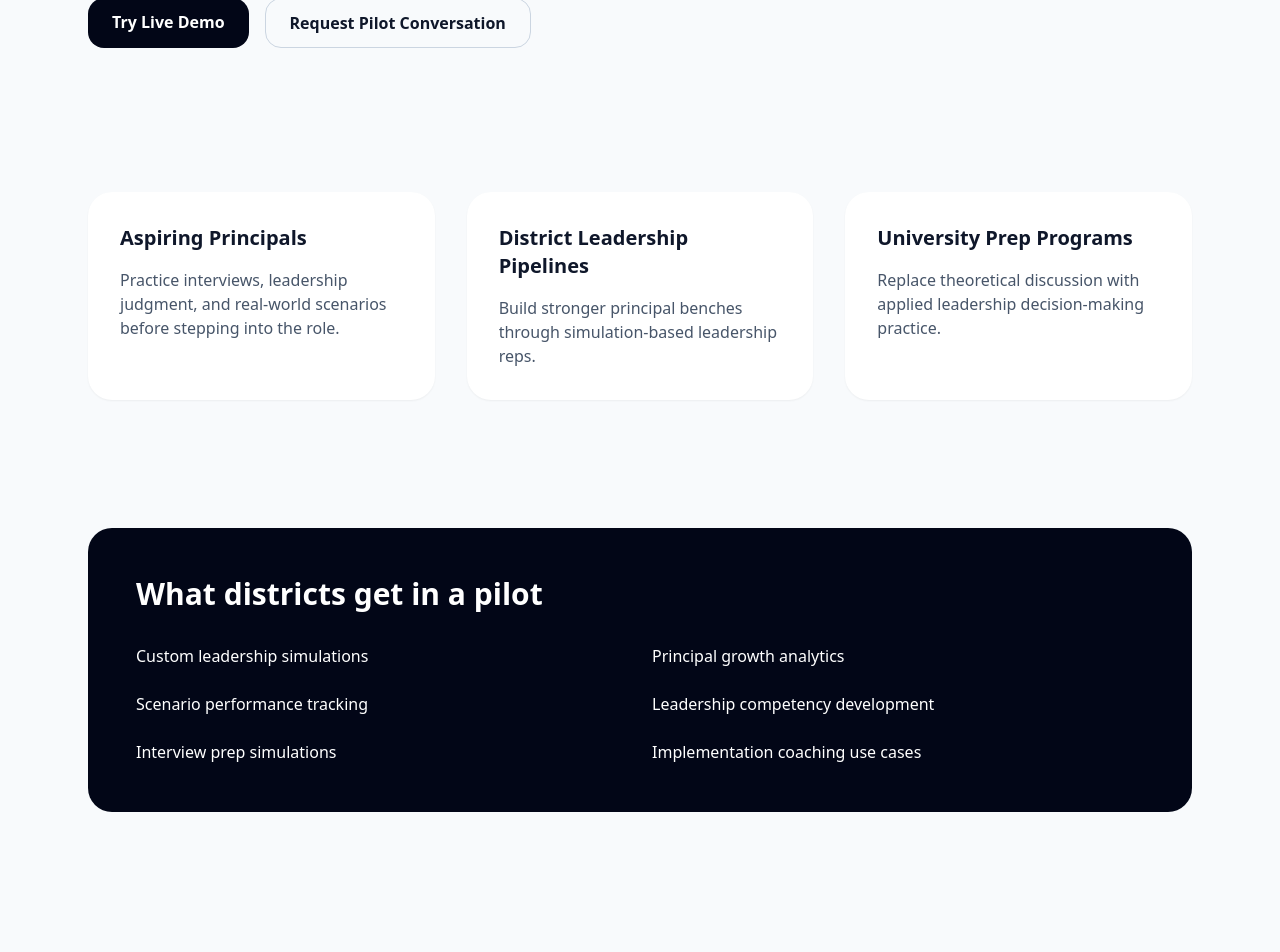
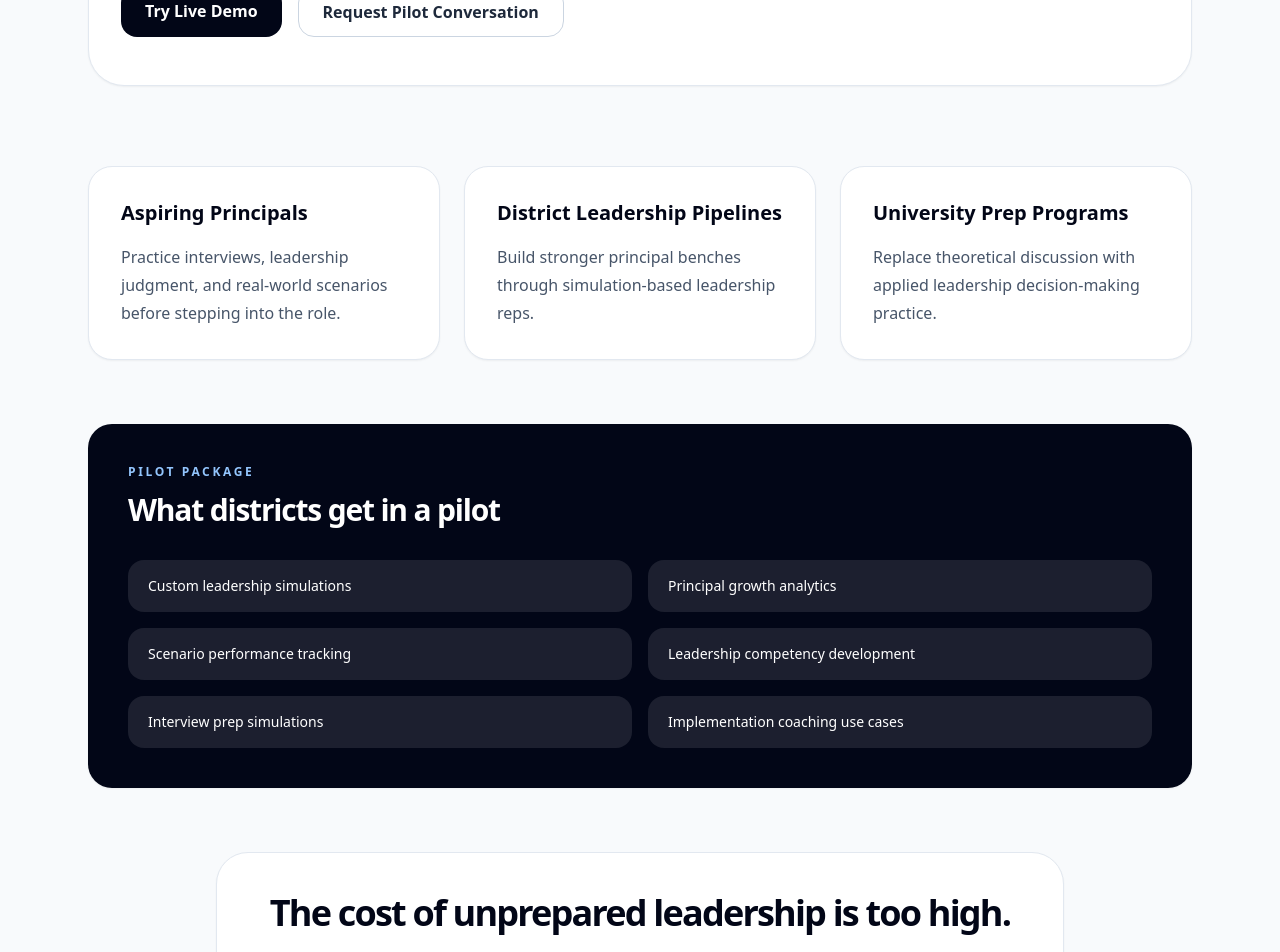
Before and after one commit to jmarc296-jpg/instructional-leadership-practice, a Next.js app: page /pilot in a window 1280 px wide. Shown: the part 500-1452 px from the top of the page. Built offline with nearby package versions, Linux system fonts and the light colour scheme.

Commit message:
Upgrade pilot landing page design

```diff
--- a/app/pilot/page.tsx
+++ b/app/pilot/page.tsx
@@ -1,17 +1,26 @@
+const pilotFeatures = [
+  'Custom leadership simulations',
+  'Principal growth analytics',
+  'Scenario performance tracking',
+  'Leadership competency development',
+  'Interview prep simulations',
+  'Implementation coaching use cases'
+]
+
 export default function PilotPage() {
   return (
     <main className="min-h-screen bg-slate-50 text-slate-900">
       <section className="mx-auto max-w-6xl px-6 py-20">
-        <div className="max-w-4xl">
+        <div className="premium-panel rounded-[36px] border border-slate-200 bg-white px-8 py-12 shadow-sm">
           <p className="text-sm font-semibold uppercase tracking-[0.25em] text-blue-600">
             Leadership Flight Simulator
           </p>
 
-          <h1 className="mt-6 text-5xl font-bold tracking-tight text-slate-950 leading-tight">
+          <h1 className="mt-6 max-w-5xl text-5xl font-semibold tracking-[-0.05em] text-slate-950 leading-tight">
             Simulation-based leadership development for principals before the real pressure hits.
           </h1>
 
-          <p className="mt-6 text-xl text-slate-600 leading-relaxed">
+          <p className="mt-6 max-w-4xl text-xl text-slate-600 leading-relaxed">
             Most school leaders are evaluated on moments they rarely get to practice:
             difficult feedback conversations, instructional leadership decisions,
             staff resistance, parent conflict, culture breakdowns, and board-level pressure.
@@ -21,14 +30,14 @@ export default function PilotPage() {
           <div className="mt-10 flex flex-wrap gap-4">
             <a
               href="/"
-              className="rounded-2xl bg-slate-950 px-6 py-3 text-white font-semibold"
+              className="premium-button rounded-2xl bg-slate-950 px-6 py-3 text-white font-semibold"
             >
               Try Live Demo
             </a>
 
             <a
-              href="mailto:jmarc296@gmail.com?subject=LeadSharper Pilot Inquiry"
-              className="rounded-2xl border border-slate-300 px-6 py-3 font-semibold"
+              href="/#waitlist"
+              className="premium-button rounded-2xl border border-slate-300 px-6 py-3 font-semibold text-slate-800"
             >
               Request Pilot Conversation
             </a>
@@ -36,64 +45,59 @@ export default function PilotPage() {
         </div>
       </section>
 
-      <section className="mx-auto max-w-6xl px-6 py-16">
-        <div className="grid gap-8 md:grid-cols-3">
-          <div className="rounded-3xl bg-white p-8 shadow-sm">
-            <h3 className="text-xl font-bold">Aspiring Principals</h3>
-            <p className="mt-4 text-slate-600">
-              Practice interviews, leadership judgment, and real-world scenarios before stepping into the role.
+      <section className="mx-auto max-w-6xl px-6 pb-16">
+        <div className="grid gap-6 md:grid-cols-3">
+          {[
+            ['Aspiring Principals', 'Practice interviews, leadership judgment, and real-world scenarios before stepping into the role.'],
+            ['District Leadership Pipelines', 'Build stronger principal benches through simulation-based leadership reps.'],
+            ['University Prep Programs', 'Replace theoretical discussion with applied leadership decision-making practice.']
+          ].map(([title, text]) => (
+            <div key={title} className="premium-panel rounded-3xl bg-white p-8 shadow-sm border border-slate-200">
+              <h3 className="text-xl font-semibold text-slate-950">{title}</h3>
+              <p className="mt-4 text-slate-600 leading-7">{text}</p>
+            </div>
+          ))}
+        </div>
+      </section>
+
+      <section className="mx-auto max-w-6xl px-6 pb-16">
+        <div className="premium-panel rounded-3xl bg-slate-950 p-10 text-white shadow-sm">
+          <p className="text-xs font-semibold uppercase tracking-[0.22em] text-blue-300">
+            Pilot Package
           </p>
+
+          <h2 className="mt-3 text-3xl font-semibold tracking-[-0.04em]">
+            What districts get in a pilot
+          </h2>
+
+          <div className="mt-8 grid gap-4 md:grid-cols-2">
+            {pilotFeatures.map((feature) => (
+              <div key={feature} className="rounded-2xl bg-white/10 px-5 py-4 text-sm font-medium">
+                {feature}
               </div>
-
-          <div className="rounded-3xl bg-white p-8 shadow-sm">
-            <h3 className="text-xl font-bold">District Leadership Pipelines</h3>
-            <p className="mt-4 text-slate-600">
-              Build stronger principal benches through simulation-based leadership reps.
-            </p>
-          </div>
-
-          <div className="rounded-3xl bg-white p-8 shadow-sm">
-            <h3 className="text-xl font-bold">University Prep Programs</h3>
-            <p className="mt-4 text-slate-600">
-              Replace theoretical discussion with applied leadership decision-making practice.
-            </p>
+            ))}
           </div>
         </div>
       </section>
 
-      <section className="mx-auto max-w-6xl px-6 py-16">
-        <div className="rounded-3xl bg-slate-950 p-12 text-white">
-          <h2 className="text-3xl font-bold">
-            What districts get in a pilot
-          </h2>
-
-          <div className="mt-8 grid gap-6 md:grid-cols-2">
-            <div>Custom leadership simulations</div>
-            <div>Principal growth analytics</div>
-            <div>Scenario performance tracking</div>
-            <div>Leadership competency development</div>
-            <div>Interview prep simulations</div>
-            <div>Implementation coaching use cases</div>
-          </div>
-        </div>
-      </section>
-
-      <section className="mx-auto max-w-4xl px-6 py-20 text-center">
-        <h2 className="text-4xl font-bold">
+      <section className="mx-auto max-w-4xl px-6 pb-20 text-center">
+        <div className="premium-panel rounded-[32px] border border-slate-200 bg-white px-8 py-10 shadow-sm">
+          <h2 className="text-4xl font-semibold tracking-[-0.05em] text-slate-950">
             The cost of unprepared leadership is too high.
           </h2>
 
-        <p className="mt-6 text-xl text-slate-600">
+          <p className="mt-6 text-xl text-slate-600 leading-8">
             Leaders should not practice high-stakes decisions for the first time on teachers, students, and families.
           </p>
 
           <div className="mt-10">
             <a
-            href="mailto:jmarc296@gmail.com?subject=LeadSharper District Pilot"
-            className="rounded-2xl bg-blue-600 px-8 py-4 text-white font-semibold"
+              href="/#waitlist"
+              className="premium-button rounded-2xl bg-blue-600 px-8 py-4 text-white font-semibold"
             >
               Start a Pilot Conversation
             </a>
+          </div>
         </div>
       </section>
     </main>
```
Lines whose indentation alone changed are shown as unchanged.
